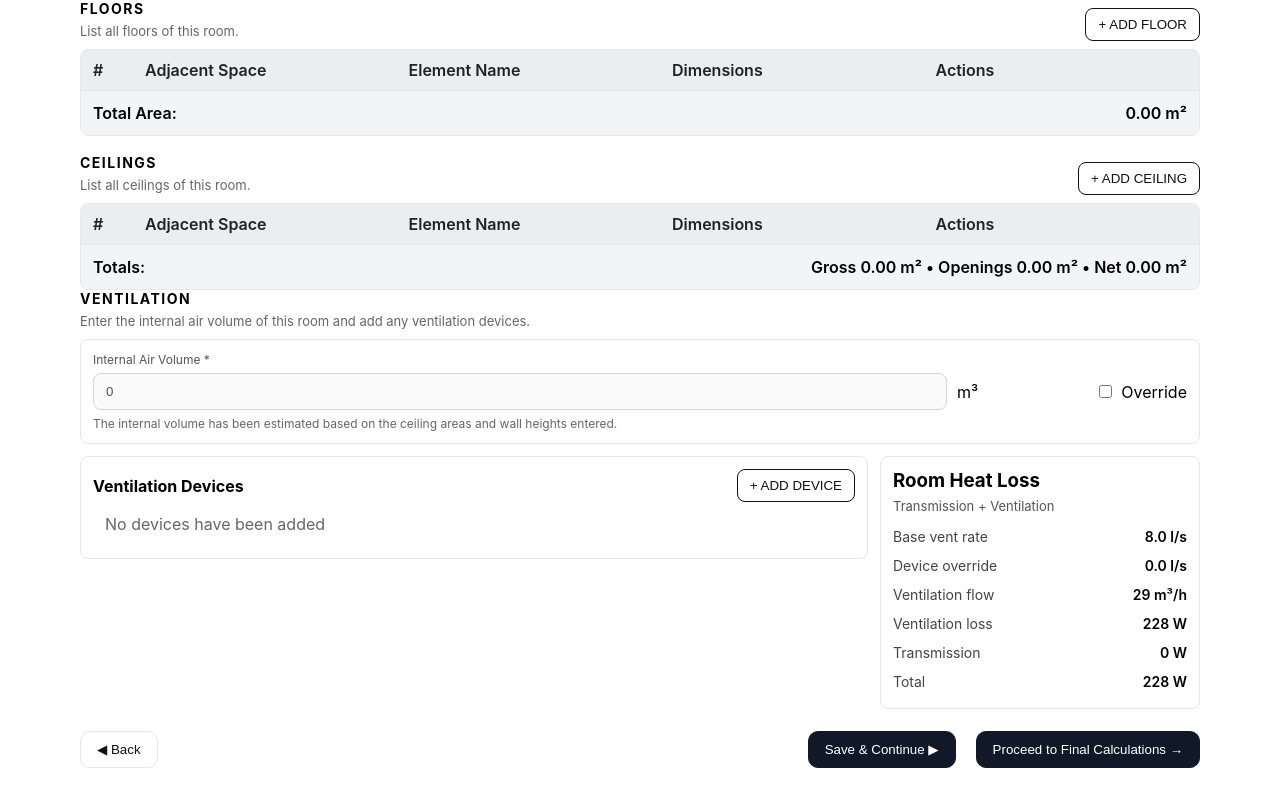
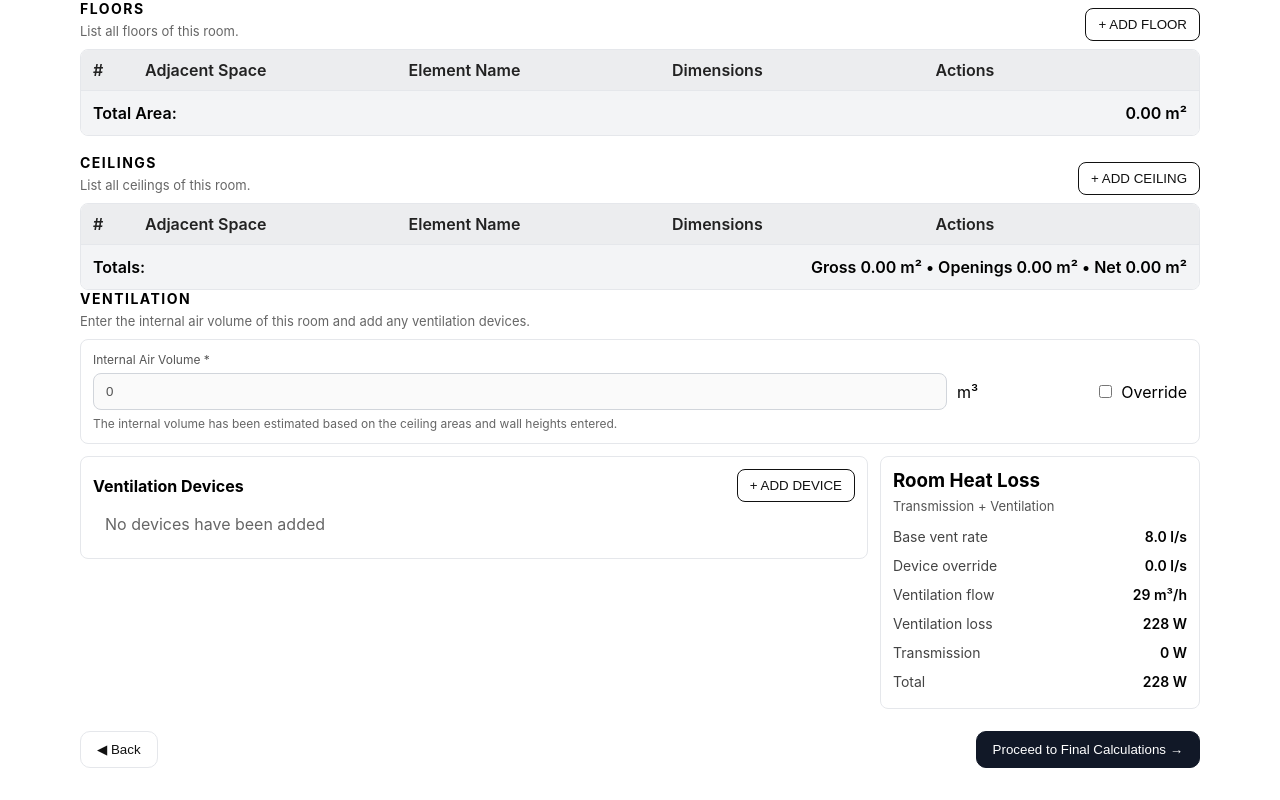
Before and after one commit to damowhu11-1979/heat-demand, a Next.js app: page /heat-demand/room-elements in a window 1280 px wide. Shown: the part 510-1310 px from the top of the page. Built offline with nearby package versions, Linux system fonts and the light colour scheme.

Commit message:
Update page.tsx

```diff
--- a/app/room-elements/page.tsx
+++ b/app/room-elements/page.tsx
@@ -1030,7 +1030,6 @@ export default function RoomElementsPage(): React.JSX.Element {
 <div style={footerNav}>
   <button type="button" onClick={goElements} style={btnGhost}>◀ Back</button>
   <div style={{ flex: 1 }} />
-        <button style={btnPrimary} onClick={onSaveAndContinue}>Save & Continue ▶</button>
   <button style={{ ...btnPrimary, marginLeft: 8 }} onClick={onProceedToFinal}>
     Proceed to Final Calculations →
   </button>
```
Lines whose indentation alone changed are shown as unchanged.
